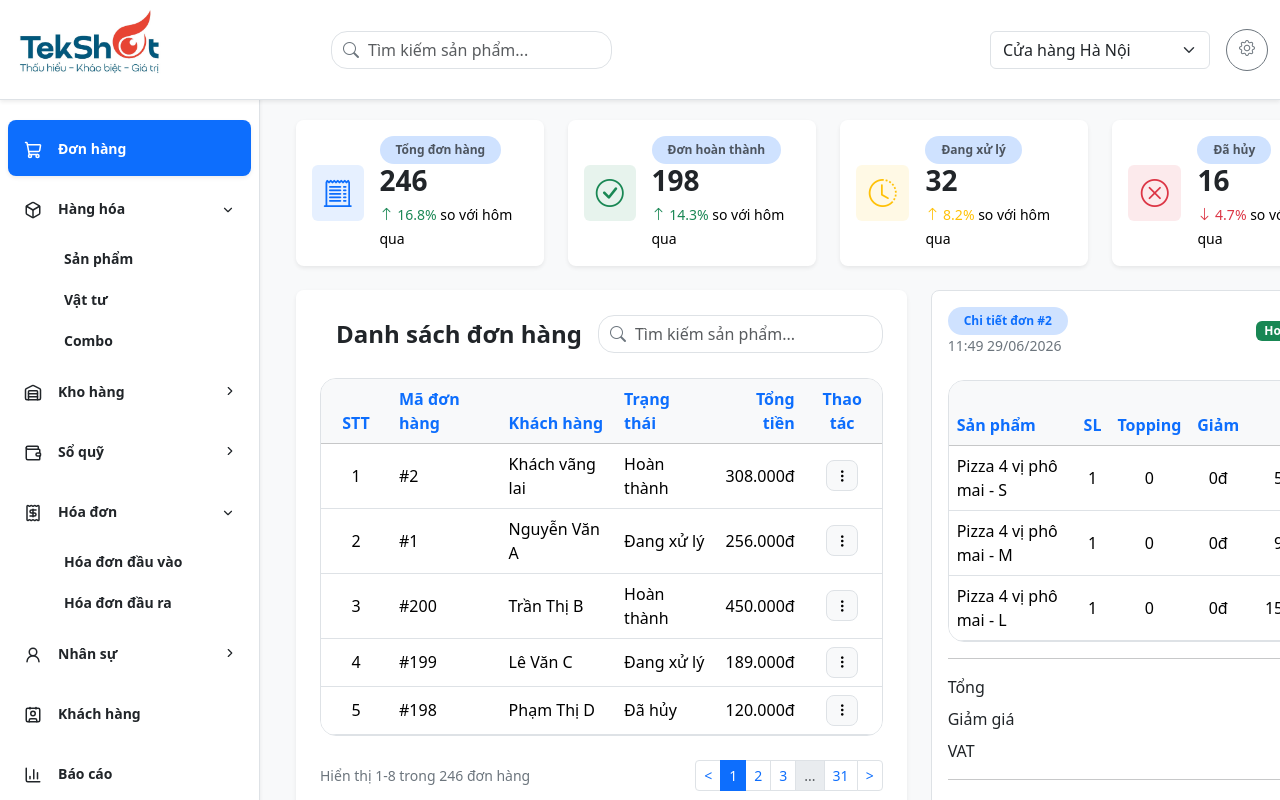
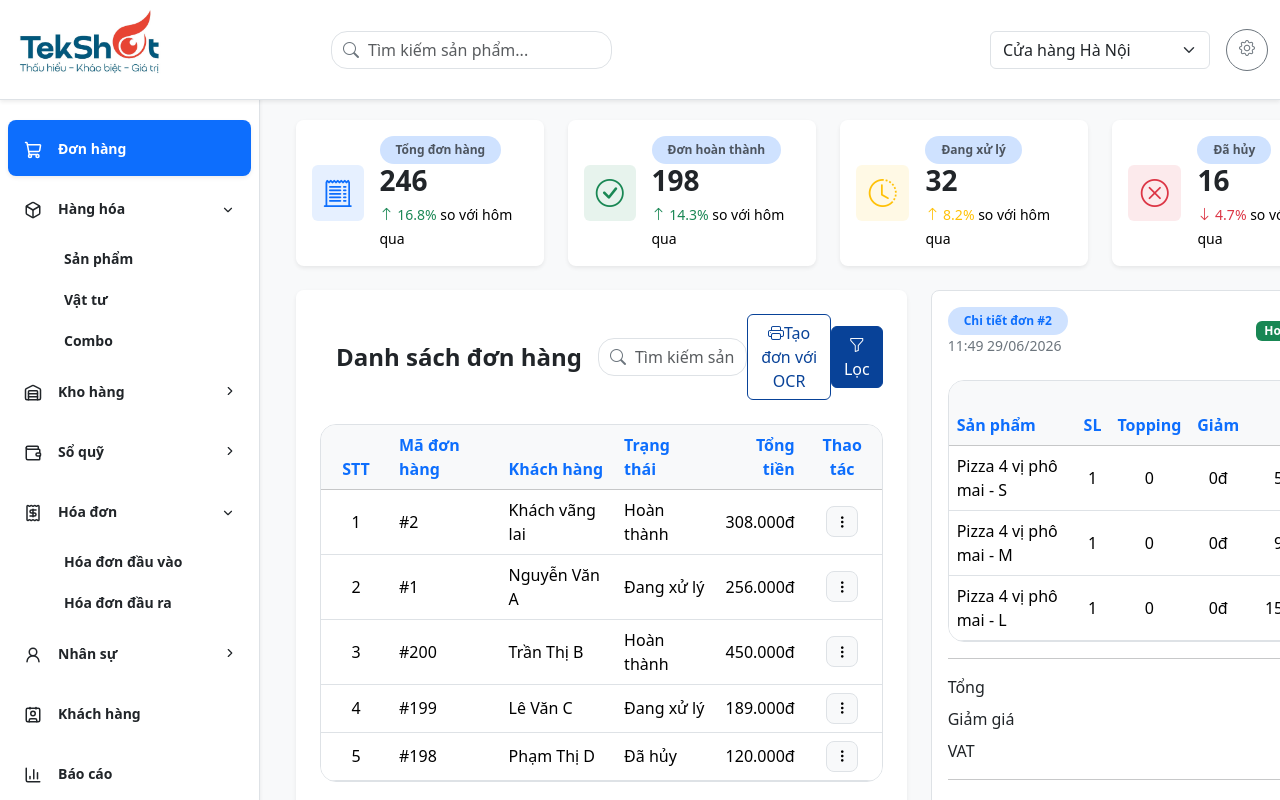
Before and after one commit to Spot204/Tekshot_OS, a React (Vite) app: page /order in a window 1280 px wide. Built offline with nearby package versions, Linux system fonts and the light colour scheme.

Commit message:
orderpage80%

```diff
--- a/src/pages/OrdersPage.tsx
+++ b/src/pages/OrdersPage.tsx
@@ -2,6 +2,7 @@ import Card from "../components/ui/Card";
 import Table, { type Column } from "../components/ui/Table";
 import Input from "../components/ui/Input";
 import Label from "../components/ui/Label";
+import Button from "../components/ui/Button"
 
 interface Order {
   id: string;
@@ -271,7 +272,6 @@ export default function OrdersPage() {
           </Card>
         </div>
       </div>
-
       {/* ======= Content ======= */}
 
       <div className="row">
@@ -288,6 +288,8 @@ export default function OrdersPage() {
               <div style={{ width: "360px" }}>
                 <Input state="none" leftIcon={<i className="bi bi-search"/>} placeholder="Tìm kiếm sản phẩm..."></Input>
               </div>
+               <Button customVariant="secondary" > <i className="bi bi-printer "></i>Tạo đơn với OCR</Button>
+                <Button > <i className="bi bi-funnel"></i>Lọc</Button>
             </div>
 
             {/* Table */}
```
